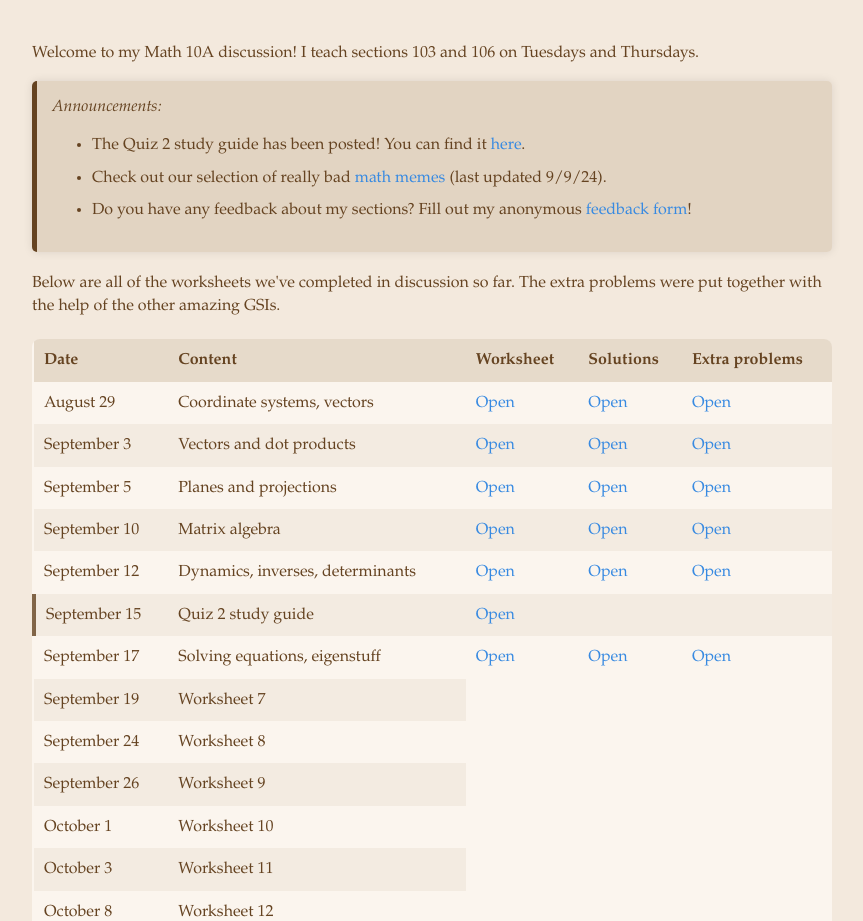
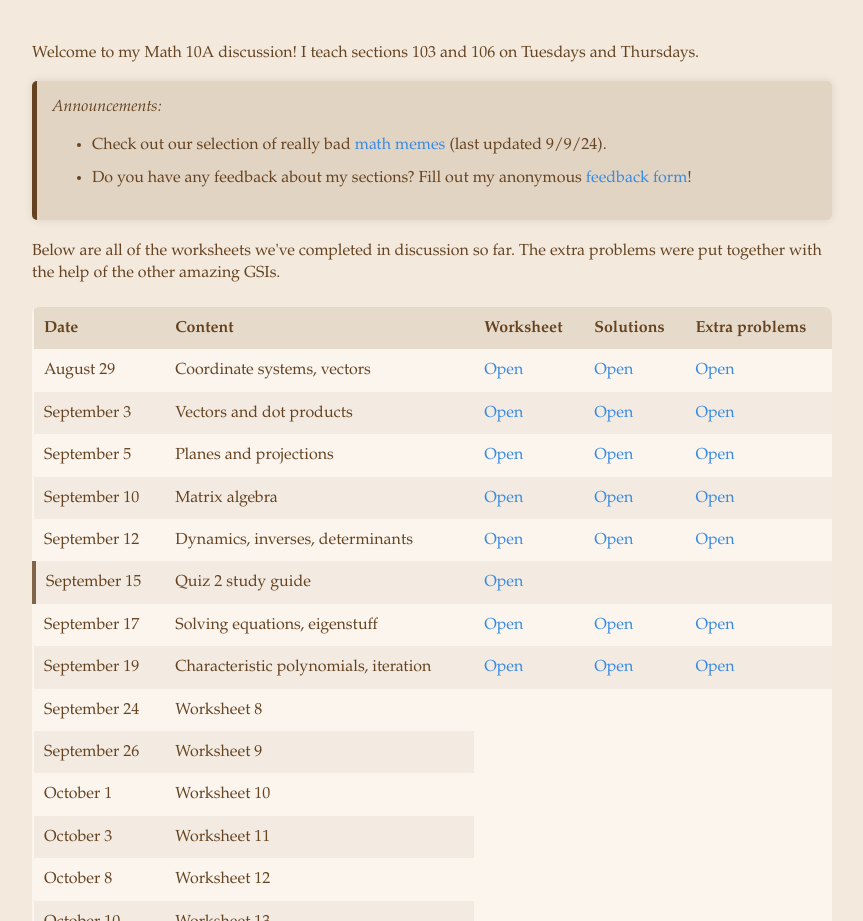
Before and after one commit to aubrieta/aubrieta.github.io, a plain HTML site: page teaching/fa24-10a/index.html in a window 1280 px wide. Shown: the part 380-1301 px from the top of the page, without its empty margins (208-1071 px from the left). Drawn offline with Linux system fonts and the light colour scheme.

Commit message:
added sep19 worksheet

```diff
--- a/teaching/fa24-10a/index.html
+++ b/teaching/fa24-10a/index.html
@@ -18,7 +18,7 @@
         <div class="announcements-banner">
           <i>Announcements:</i>
           <ul>
-            <li>The Quiz 2 study guide has been posted! You can find it <a href="documents/study-guides/quiz_2_study_guide-2.pdf" target="_blank"> here</a>. </li>
+            <!-- <li>The Quiz 2 study guide has been posted! You can find it <a href="documents/study-guides/quiz_2_study_guide-2.pdf" target="_blank"> here</a>. </li> -->
             <!-- <li>Complete the welcome survey! You can find it <a href="https://forms.gle/rpax4bZKLa7nnvH46" target="_blank"> here</a>. </li> -->
             <li>Check out our selection of really bad <a href="memes" target="_blank"> math memes</a> (last updated 9/9/24). </li>
             <li>Do you have any feedback about my sections? Fill out my anonymous <a href="https://forms.gle/YAT1owZMi3KN2c6h9" target="_blank">feedback form</a>!</li>
@@ -91,9 +91,10 @@
                 </tr>
                 <tr>
                   <td>September 19</td>
-                  <td>Worksheet 7</td>
-                  <!-- <td><a href="path/to/worksheet2.pdf" download>Download</a></td>
-                  <td><a href="path/to/solutions2.pdf" download>Download</a></td> -->
+                  <td>Characteristic polynomials, iteration</td>
+                  <td><a href="documents/sheets/september-19-worksheet.pdf" target="_blank">Open</a></td>
+                  <td><a href="documents/solutions/september-19-solutions.pdf" target="_blank">Open</a></td>
+                  <td><a href="documents/extra/september-19-extra.pdf" target="_blank">Open</a></td>
                 </tr>
                 <tr>
                   <td>September 24</td>
```
Also changed, not shown: 4 other files.
